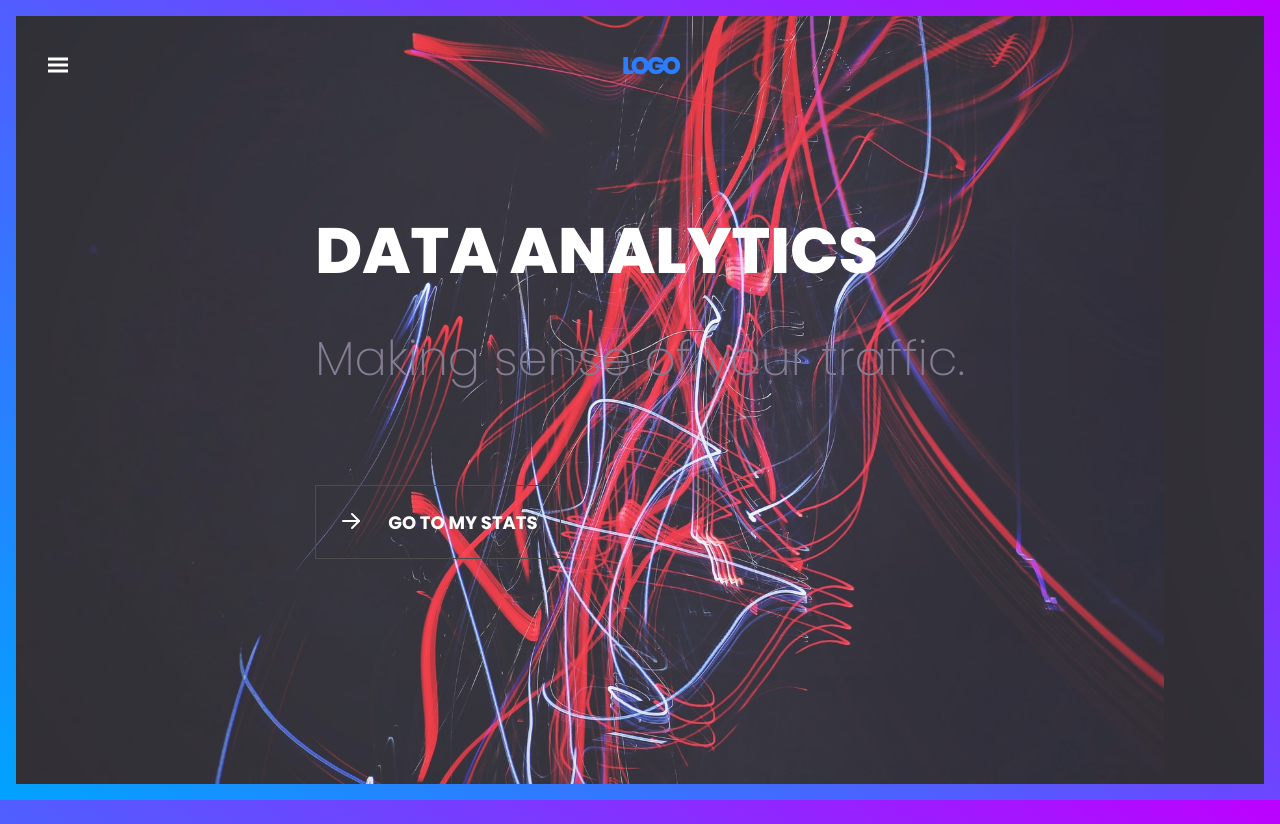
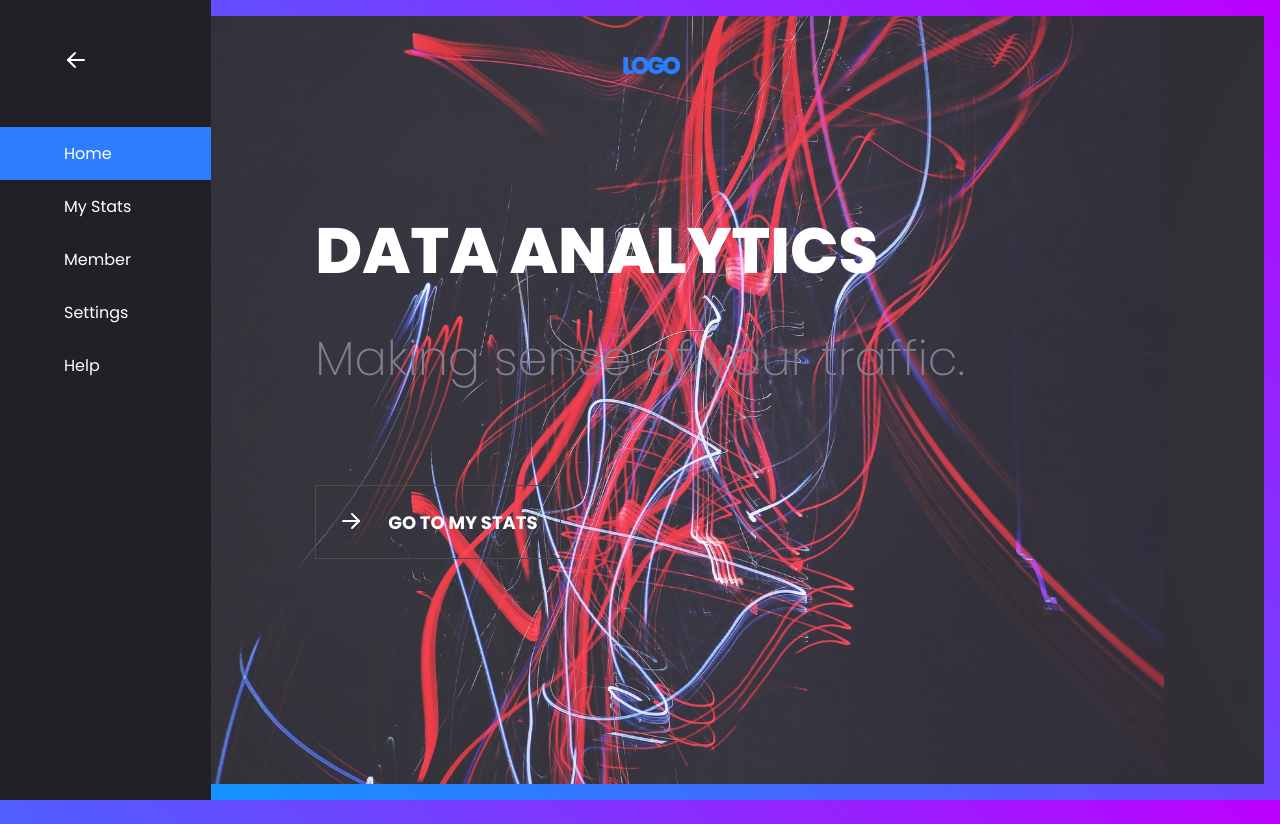
Before and after one commit to thet-naing-soe/data-analytics-dashboard-, a plain HTML site: page index.html in a window 1280 px wide. Drawn offline with Linux system fonts and the light colour scheme.

Commit message:
styles nav

```diff
--- a/index.css
+++ b/index.css
@@ -19,9 +19,6 @@ body {
 .container {
   margin: 1em 0.5em;
   height: calc(100% - 2em);
-}
-nav {
-  display: none;
 }
 section {
   background: #2c2931 url("images/bg.jpg");
@@ -93,3 +90,45 @@ h1 {
   background: var(--primary-color);
   border: none;
 }
+nav {
+  position: fixed;
+  background: #221F26;
+  top: 0;
+  left: 0;
+  height: 100vh;
+  max-width: 300px;
+  z-index: 1;
+}
+nav ul {
+  list-style: none;
+  padding: 0;
+  width: 100%;
+}
+nav ul li {
+  width: 100%;
+}
+nav ul li a {
+  width: 100%;
+  text-decoration: none;
+  color: white;
+  display: block;
+  padding: .875em 5em .875em 4em;
+}
+nav ul li a:not(:last-child):hover {
+  background: #413E47;
+}
+.active {
+  background: var(--primary-color);
+}
+.active:hover {
+  opacity: .9;
+}
+.back-btn {
+  transform: scaleX(-1);
+  padding: 3em 4em 2em;
+  cursor: pointer;
+  transition: transform .3s;
+}
+.back-btn:hover {
+  transform: scaleX(-1) translateX(6px);
+}
```
